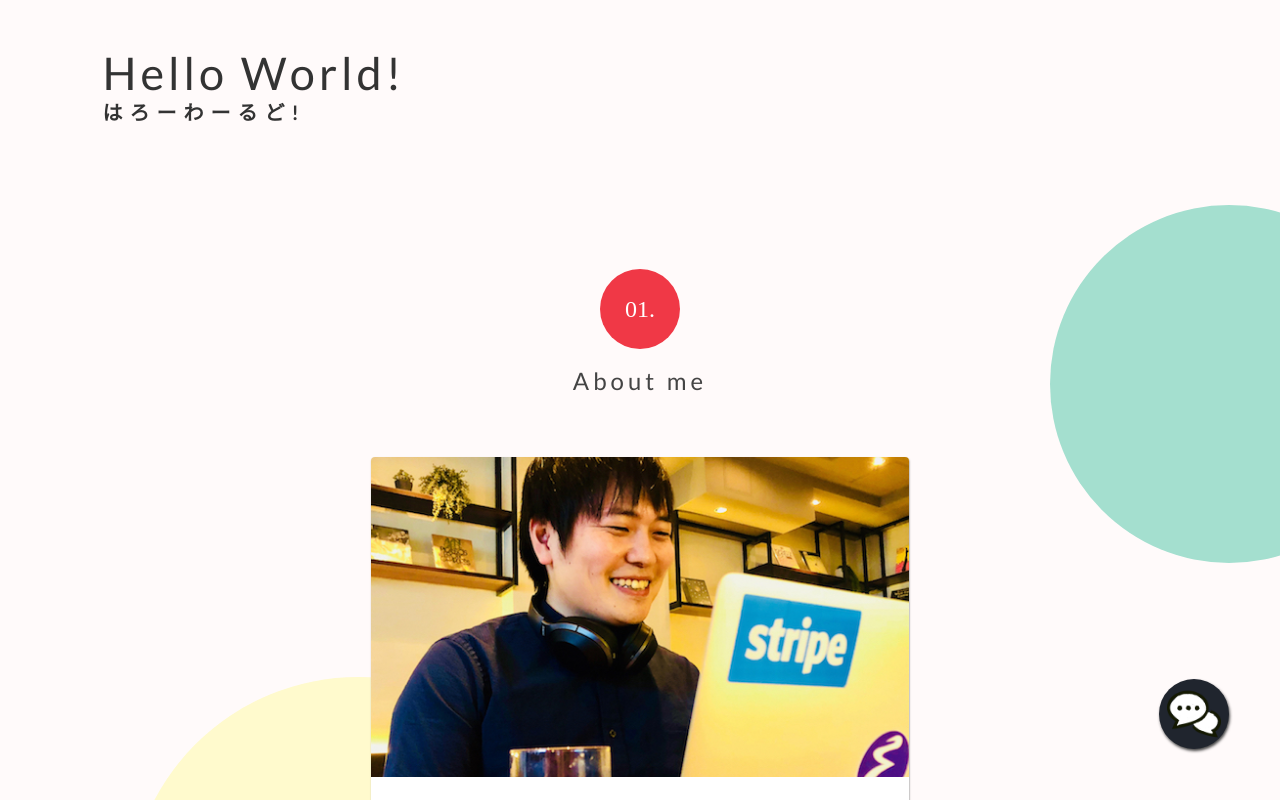
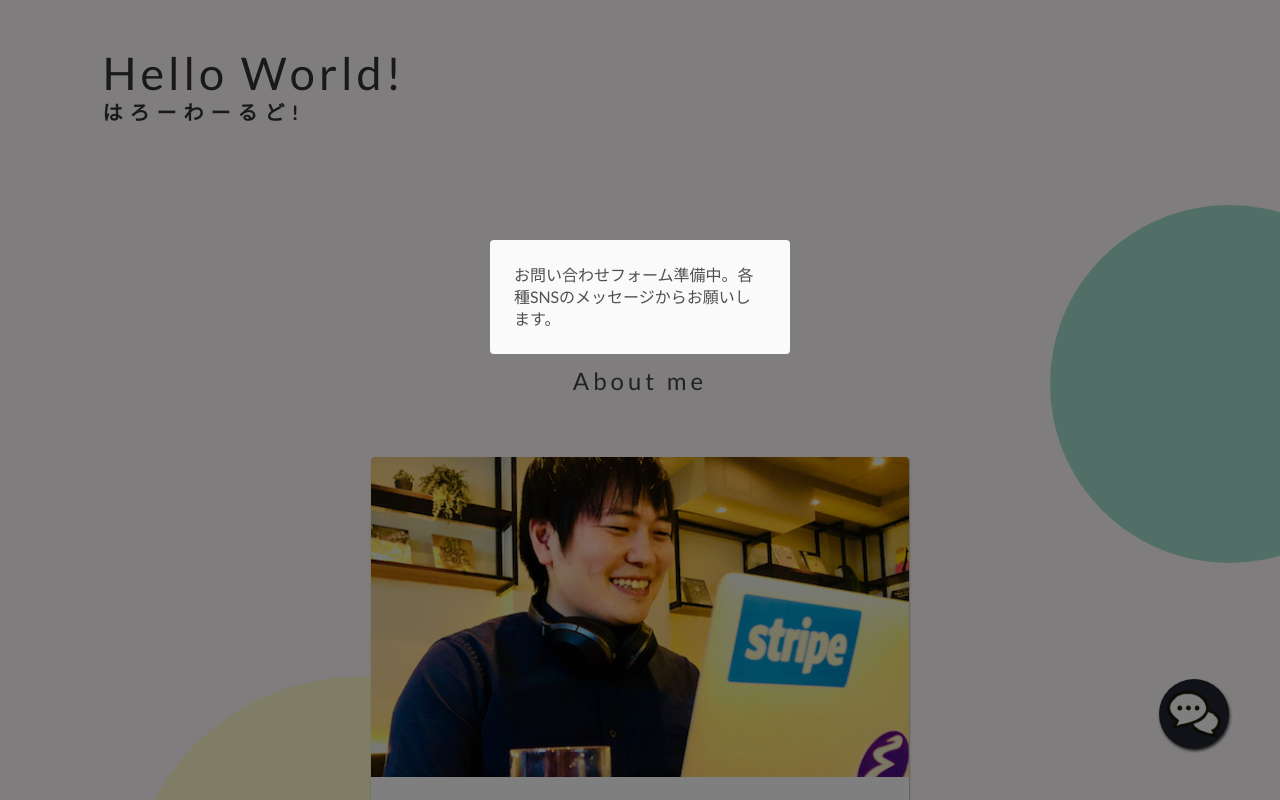
Before and after one commit to DaiAoki/DaiAokiPortfolio, a React (Create React App) app in the folder daiaoki-portfolio/: page / in a window 1280 px wide. Both pictures are taken after a click on the element 1193 px from the left and 713 px from the top of the page. Shown: the top 800 px of the page. Built offline with nearby package versions, Linux system fonts and the light colour scheme.

Commit message:
touch modal-overlay then close modal

```diff
--- a/daiaoki-portfolio/src/components/layout/ChatIcon.js
+++ b/daiaoki-portfolio/src/components/layout/ChatIcon.js
@@ -28,7 +28,7 @@ class ChatIcon extends React.Component {
   handleClick(e) {
     e.preventDefault()
     ReactDOM.render(
-      <MomentModal byID={'chatModal'} count={2500}>
+      <MomentModal byID={'chatModal'}>
         <p style={{color: '#505050', fontSize: '1.6rem', lineHeight: '2.2rem'}}>{'お問い合わせフォーム準備中。各種SNSのメッセージからお願いします。'}</p>
       </MomentModal>,
       document.getElementById('chatModal')
--- a/daiaoki-portfolio/src/components/shared/MomentModal.js
+++ b/daiaoki-portfolio/src/components/shared/MomentModal.js
@@ -50,7 +50,7 @@ class MomentModal extends React.Component {
   }
 
   showModal() {
-    this.visibleTimer = setTimeout(() => this.closeModal(), this.state.count)
+    if(this.state.count) this.visibleTimer = setTimeout(() => this.closeModal(), this.state.count)
     document.body.style.overflow = 'hidden'
   }
 
@@ -66,7 +66,7 @@ class MomentModal extends React.Component {
         <Modal>
           { this.props.children }
         </Modal>
-        <ModalOverlay/>
+        <ModalOverlay onClick={() => this.closeModal()}/>
       </React.Fragment>
     );
   }
```
